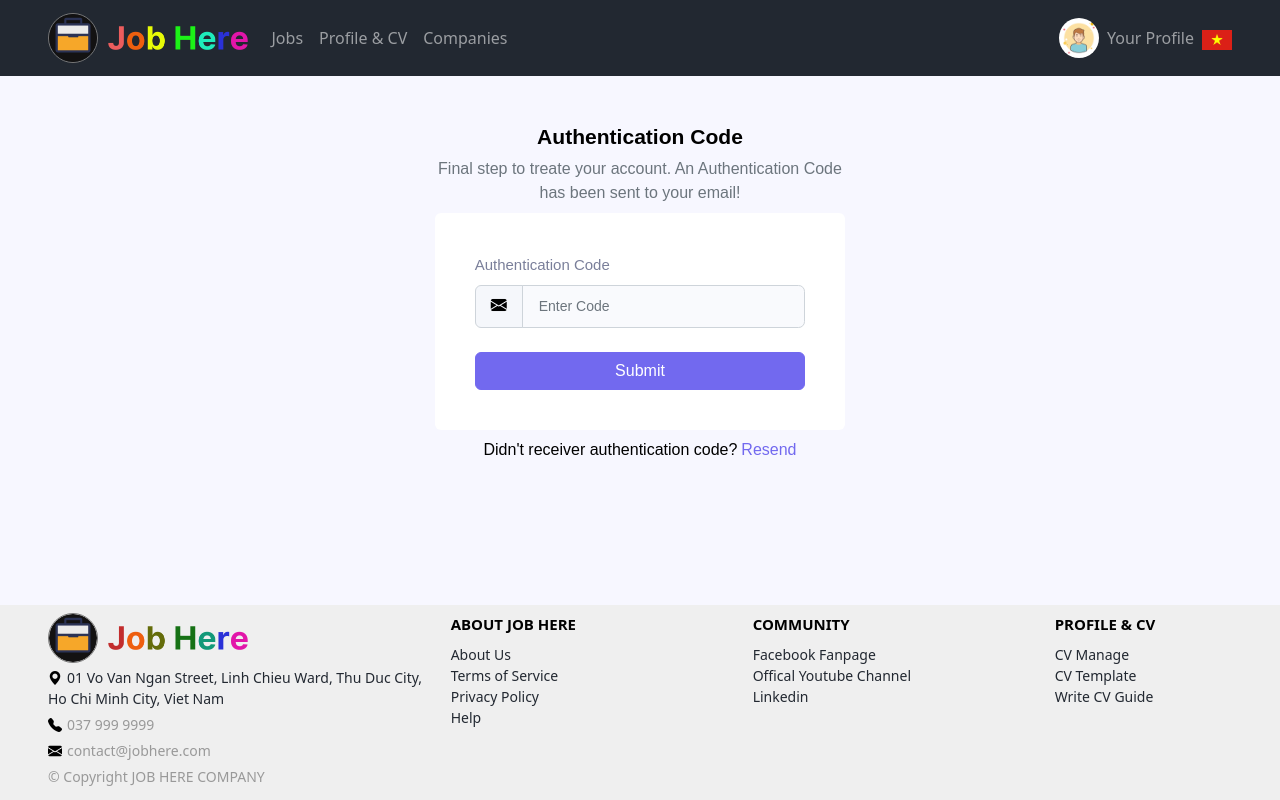
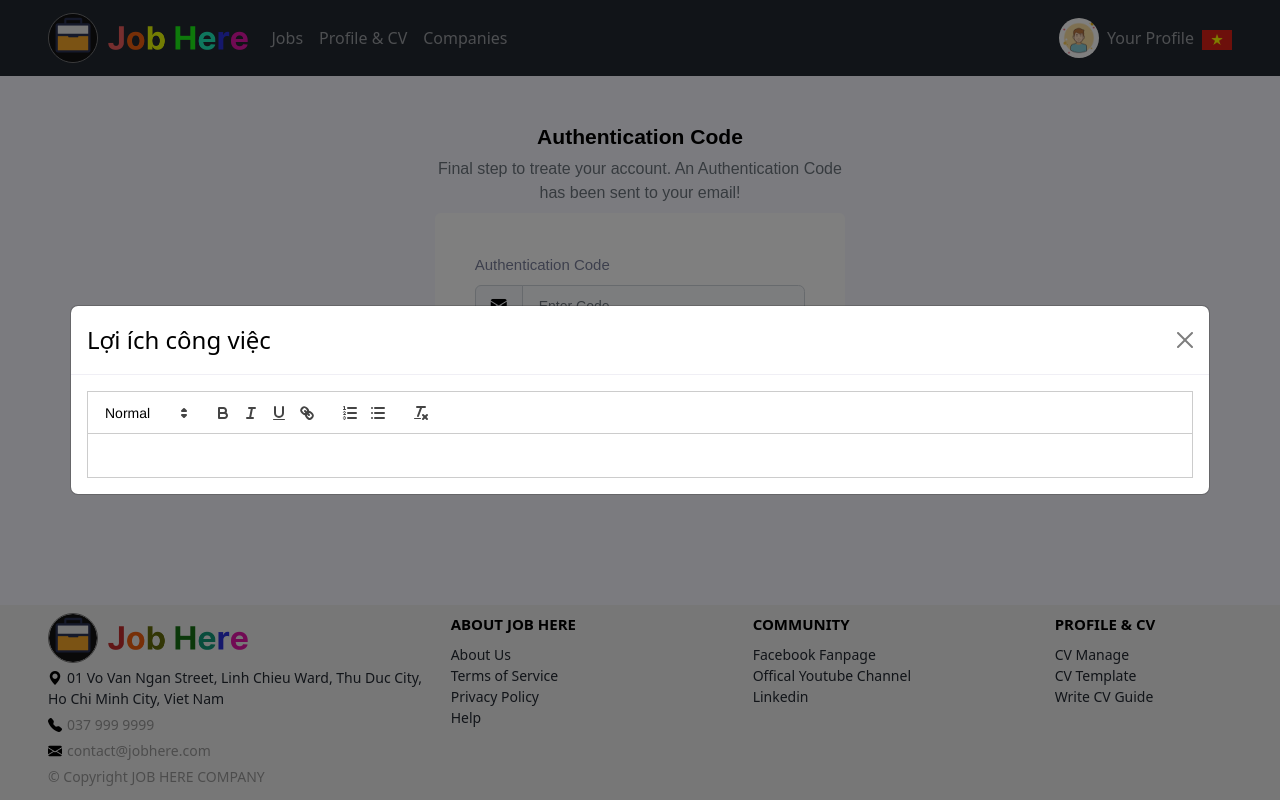
Before and after one commit to TranNhatQuang2405/job_here_web, a React (Create React App) app: page /AuthCode in a window 1280 px wide. Built offline with nearby package versions, Linux system fonts and the light colour scheme; no server answers.

Commit message:
InPutText

```diff
--- a/package.json
+++ b/package.json
@@ -20,6 +20,7 @@
     "react-bootstrap": "^2.5.0",
     "react-dom": "^18.2.0",
     "react-i18next": "^11.18.4",
+    "react-quill": "^2.0.0",
     "react-redux": "^8.0.2",
     "react-router-dom": "^6.3.0",
     "react-scripts": "5.0.1",
--- /dev/null
+++ b/src/Components/Modal/InputText/InputText.css
@@ -0,0 +1,4 @@
+/* .modal__custom-bg .modal-content {
+    background-color: #222831!important;
+    color: #999;
+  } */
--- /dev/null
+++ b/src/Components/Modal/InputText/InputText.jsx
@@ -0,0 +1,30 @@
+import React, { forwardRef, useState, useImperativeHandle } from 'react'
+import { Modal } from 'react-bootstrap'
+import ReactQuill from 'react-quill';
+import "./InputText.css"
+const InputText = forwardRef(({ title, isShow, handleDone }, ref) => {
+    const [show, setShow] = useState(isShow || false)
+    const [htmlContent, setHtmlContent] = useState("")
+    useImperativeHandle(ref, () => ({
+        onToggleModal: () => setShow(!show),
+    }));
+    const onHide = () => {
+        setShow(false)
+        handleDone()
+    };
+    const handleChange = (content, delta, source, editor) => {
+        setHtmlContent(content)
+    }
+    return (
+        <Modal className='modal__custom-bg' size="xl" fullscreen='lg-down' centered show={show} onHide={onHide}>
+            <Modal.Header closeButton>
+                <Modal.Title>{title}</Modal.Title>
+                <div dangerouslySetInnerHTML={{ __html: htmlContent }}></div>
+            </Modal.Header>
+            <Modal.Body>
+                <ReactQuill onChange={handleChange} theme="snow" />
+            </Modal.Body>
+        </Modal>
+    )
+});
+export default InputText
--- a/src/Components/Modal/index.js
+++ b/src/Components/Modal/index.js
@@ -1 +1,2 @@
-export { default as WarningModal } from "./WarningModal";
+export { default as WarningModal } from "./WarningModal/WarningModal";
+export { default as InputText } from "./InputText/InputText";
--- a/src/index.js
+++ b/src/index.js
@@ -3,17 +3,19 @@ import ReactDOM from "react-dom/client";
 import "./index.css";
 import "bootstrap/dist/css/bootstrap.min.css";
 import "bootstrap-icons/font/bootstrap-icons.css";
+import 'react-quill/dist/quill.snow.css';
 import { BrowserRouter } from "react-router-dom";
 import App from "./App";
 import { store } from "Config/Redux/store";
 import { Provider } from "react-redux";
 import reportWebVitals from "./reportWebVitals";
-
+import { InputText } from "./Components/Modal"
 const root = ReactDOM.createRoot(document.getElementById("root"));
 root.render(
 	<React.StrictMode>
 		<Provider store={store}>
 			<BrowserRouter>
+				<InputText isShow={true} title="Lợi ích công việc" />
 				<App />
 			</BrowserRouter>
 		</Provider>
```
Also changed, not shown: src/Components/Modal/WarningModal/WarningModal.jsx (renamed from src/Components/Modal/WarningModal.jsx), 2 other files (tests, documents, lock files or other folders). Lines whose indentation alone changed are shown as unchanged.
